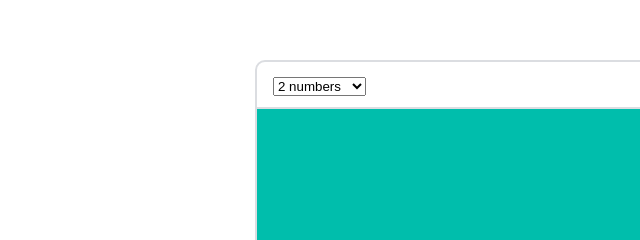
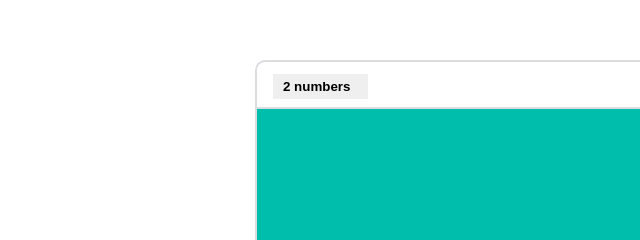
Before and after one commit to Beast-Code9999/Wheel-Spinner, a website: page index.html in a window 1280 px wide. Shown: the part 140-380 px from the top of the page, 60-700 px from the left. Drawn offline with Linux system fonts and the light colour scheme; a web font is replaced by a local one.

Commit message:
add css to .wheel-number

```diff
--- a/index.html
+++ b/index.html
@@ -15,6 +15,7 @@
     </header>
     <main class="main">
         <section class="section section--top">
+            <div>
                 <select class="wheel-numbers" name="wheel-numbers" id="wheel-numbers">
                     <option class="option" value="option-2" id="option-2">2 numbers</option>
                     <option class="option" value="option-3" id="option-3">3 numbers</option>
@@ -36,6 +37,7 @@
                     <option class="option" value="option-19" id="option-19">19 numbers</option>
                     <option class="option" value="option-20" id="option-20">20 numbers</option>
                 </select>
+            </div>
             <div class="mode">
                 <div class="mode__number">
                     Number
--- a/sass/layout/_main.scss
+++ b/sass/layout/_main.scss
@@ -15,15 +15,12 @@
         height: 11.765%;
         border-bottom: 2px solid $color-gray;
         @include flex( row, space-between, center );
-
     }
-
     &--middle {
         width: 100%;
         height: 76.471%;
         background-color: $color-primary;
     }
-
     &--bottom {
         width: 100%;
         height: 11.765%;
@@ -33,6 +30,17 @@
 
 .wheel-numbers {
     margin: 4px 16px 0 16px;
+    border: none;
+    appearance: none;
+    padding: 0.5rem 1rem;
+    background-color: none;
+    font-weight: 700;
+
+    &:focus {
+        color: blue;
+        border: none;
+        outline: none;
+    }
 }
 
 .mode {
@@ -44,12 +52,10 @@
         font-size: $font-default;
         font-weight: 700;
     }
-
     &__button {
         position: relative;
         @include flex( row, center, center );
     }
-
     &__fidget {
         font-size: $font-default;
         font-weight: 700;
```
Also changed, not shown: style.css. Lines whose indentation alone changed are shown as unchanged.
